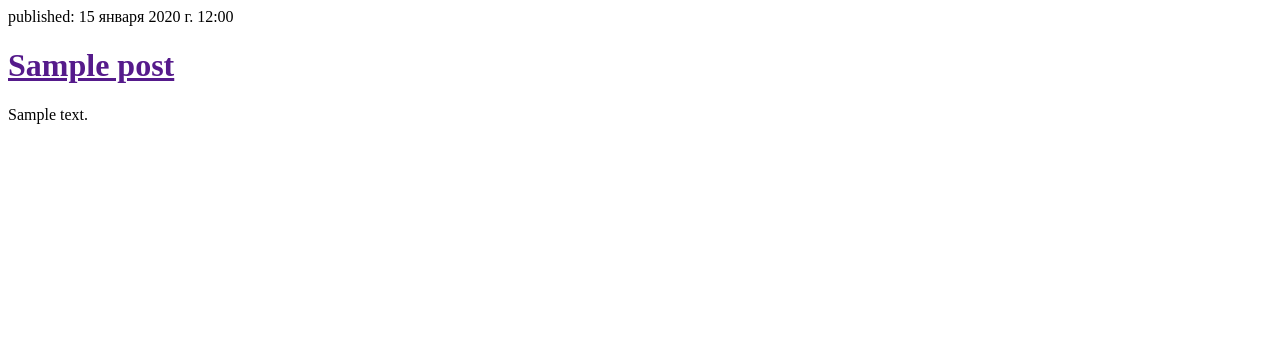
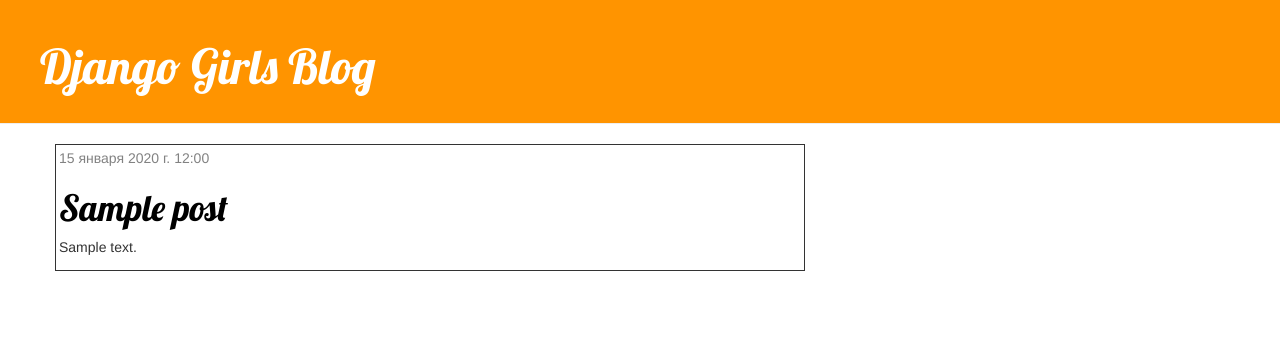
Before and after one commit to Puzino/django_girls_tutorial, a Django app: page / in a window 1280 px wide. Shown: the top 340 px of the page. Run offline with Django 4.2, Linux system fonts and the light colour scheme; tables that the repository leaves empty hold one stand-in row (values such as "Sample post"); some libraries are stand-ins or nearby versions.

Commit message:
Added view and template for detailed blog post as well as CSS for the site.

```diff
--- /dev/null
+++ b/app/blog/static/css/blog.css
@@ -0,0 +1,49 @@
+.page-header {
+    background-color: #ff9400;
+    margin-top: 0;
+    padding: 20px 20px 20px 40px;
+}
+
+.page-header h1, .page-header h1 a, .page-header h1 a:visited, .page-header h1 a:active {
+    color: #ffffff;
+    font-size: 36pt;
+    text-decoration: none;
+}
+
+.content {
+    margin-left: 40px;
+
+}
+
+h1, h2, h3, h4 {
+    font-family: 'Lobster', cursive;
+}
+
+.date {
+    color: #828282;
+}
+
+.save {
+    float: right;
+}
+
+.post-form textarea, .post-form input {
+    width: 100%;
+}
+
+.top-menu, .top-menu:hover, .top-menu:visited {
+    color: #ffffff;
+    float: right;
+    font-size: 26pt;
+    margin-right: 20px;
+}
+
+.post {
+    margin-bottom: 70px;
+    border: solid 1px;
+    padding: 3px;
+}
+
+.post h1 a, .post h1 a:visited {
+    color: #000000;
+}
--- /dev/null
+++ b/app/blog/templates/blog/base.html
@@ -0,0 +1,25 @@
+{% load static %}
+
+<html>
+    <head>
+        <title>Django Girls blog</title>
+        <link rel="stylesheet" href="//maxcdn.bootstrapcdn.com/bootstrap/3.2.0/css/bootstrap.min.css">
+        <link rel="stylesheet" href="//maxcdn.bootstrapcdn.com/bootstrap/3.2.0/css/bootstrap-theme.min.css">
+        <link href="https://fonts.googleapis.com/css?family=Lobster&subset=latin,cyrillic" rel="stylesheet" type="text/css">
+        <link rel="stylesheet" href="{% static 'css/blog.css' %}">
+    </head>
+    <body>
+        <div class="page-header">
+            <h1><a href="/">Django Girls Blog</a></h1>
+        </div>
+
+        <div class="content container">
+            <div class="row">
+                <div class="col-md-8">
+                {% block content %}
+                {% endblock %}
+                </div>
+            </div>
+        </div>
+    </body>
+</html>
--- a/app/blog/templates/blog/post_list.html
+++ b/app/blog/templates/blog/post_list.html
@@ -1,14 +1,12 @@
-<html>
-    <head>
-        <title>Django Girls blog</title>
-    </head>
-    <body>
-        {% for post in posts %}
-            <div>
-                <p>published: {{ post.published_date }}</p>
-                <h1><a href="">{{ post.title }}</a></h1>
-                <p>{{ post.text|linebreaksbr }}</p>
+{% extends 'blog/base.html' %}
+{% block content %}
+    {% for post in posts %}
+        <div class="post">
+            <div class="date">
+                {{ post.published_date }}
             </div>
-        {% endfor %}
-    </body>
-</html>
+            <h1><a href="{% url 'post_detail' pk=post.pk %}">{{ post.title }}</a></h1>
+            <p>{{ post.text|linebreaksbr }}</p>
+        </div>
+    {% endfor %}
+{% endblock %}
--- a/app/blog/urls.py
+++ b/app/blog/urls.py
@@ -3,5 +3,6 @@
 from . import views
 
 urlpatterns = [
-    path('', views.post_list, name='post_list')
+    path('', views.post_list, name='post_list'),
+    path('post/<int:pk>/', views.post_detail, name='post_detail')
 ]
--- a/app/blog/views.py
+++ b/app/blog/views.py
@@ -1,8 +1,14 @@
-from django.shortcuts import render
+from django.shortcuts import render, get_object_or_404
 from django.utils import timezone
+
 from .models import Post
 
 
 def post_list(request):
     posts = Post.objects.filter(published_date__lte=timezone.now()).order_by('published_date')
     return render(request, 'blog/post_list.html', {'posts': posts})
+
+
+def post_detail(request, pk):
+    post = get_object_or_404(Post, pk=pk)
+    return render(request, 'blog/post_detail.html', {'post': post})
```
Also changed, not shown: app/blog/templates/blog/post_detail.html (added, +13 -0 lines).
